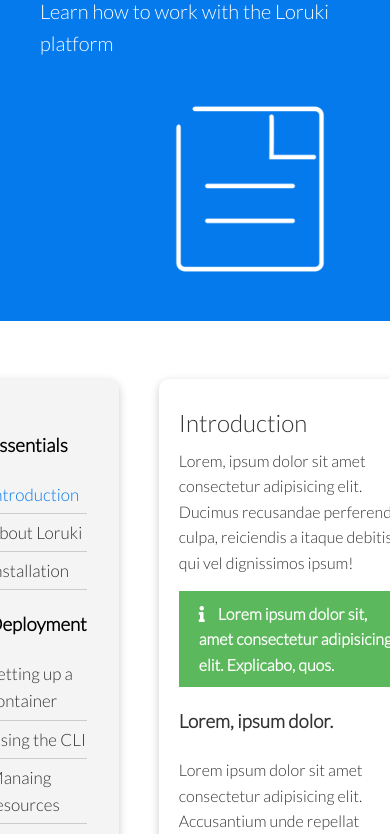
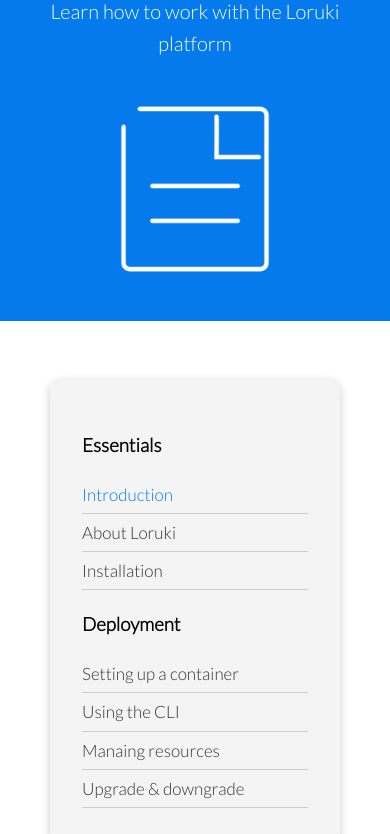
Before and after one commit to dhamilton34/loruki_website, a plain HTML site: page docs.html in a window 390 px wide. Shown: the part 244-1078 px from the top of the page. Drawn offline with Linux system fonts and the light colour scheme.

Commit message:
Media queries updated for Features and Docs pages

```diff
--- a/css/style.css
+++ b/css/style.css
@@ -257,7 +257,9 @@ code, pre {
     .showcase .grid,
     .stats .grid,
     .cli .grid,
-    .cloud .grid {
+    .cloud .grid,
+    .features-main .grid,
+    .docs-main .grid {
         grid-template-columns: 1fr;
         grid-template-rows: 1fr;
     }
@@ -281,6 +283,22 @@ code, pre {
         grid-row: 1;
     }
 
+    .features-head,
+    .features-sub-head,
+    .docs-head {
+        text-align: center;
+    }
+
+    .features-head img,
+    .features-sub-head img,
+    .docs-head img {
+        justify-self: center;
+    }
+
+    .features-main .grid > *:first-child, .features-main .grid > *:nth-child(2) {
+        grid-column: 1;
+    }
+
 }
 
 /* Mobile */
```
